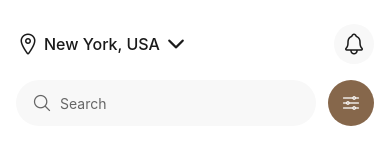
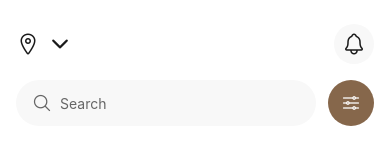
Before and after one commit to ReRun007/FashionECommerce, a React Native app: screen /MainApp in a window 390 px wide. Shown: the top 156 px of the page. Built offline with nearby package versions, Linux system fonts and the light colour scheme.

Commit message:
location

```diff
--- a/src/screens/auth/locationScreen.js
+++ b/src/screens/auth/locationScreen.js
@@ -15,6 +15,7 @@ const LONGITUDE_DELTA = LATITUDE_DELTA * ASPECT_RATIO;
 export default function LocationScreen({ navigation }) {
     const { loading, location, address, requestLocationPermission } = useLocation();
     const [showModal, setShowModal] = useState(false);
+
 
     const handleAllowLocation = async () => {
         const granted = await requestLocationPermission();
@@ -34,7 +35,7 @@ export default function LocationScreen({ navigation }) {
     const handleConfirmLocation = () => {
         setShowModal(false);
         setTimeout(() => {
-            navigation.navigate('Login');
+            navigation.navigate('MainApp', { screen: 'Home', params: { address: address } });
         }, 300);
     };
 
--- a/src/screens/home/homeScreen.js
+++ b/src/screens/home/homeScreen.js
@@ -9,7 +9,9 @@ import Products from '../../components/product/products';
 
 const { width } = Dimensions.get('window');
 
-export default function HomeScreen() {
+export default function HomeScreen({ route }) {
+  const { address } = route.params || {};
+  // console.log(address);
   const [selectedTab, setSelectedTab] = useState('All');
 
   // ข้อมูลจำลองสำหรับ Category
@@ -58,7 +60,7 @@ export default function HomeScreen() {
       <View style={styles.header}>
         <TouchableOpacity style={styles.locationButton}>
           <Ionicons name="location-outline" size={24} color={COLORS.textPrimary} />
-          <Text style={styles.locationText}>New York, USA</Text>
+          <Text style={styles.locationText} numberOfLines={2}>{address}</Text>
           <Ionicons name="chevron-down" size={24} color={COLORS.textPrimary} />
         </TouchableOpacity>
         <TouchableOpacity style={styles.notificationButton}>
@@ -147,10 +149,11 @@ const styles = StyleSheet.create({
     gap: 4,
   },
   locationText: {
-    fontSize: 16,
+    fontSize: 14,
     color: COLORS.textPrimary,
-    fontWeight: '500',
-  },
+    maxWidth: width * 0.4, // จำกัดความกว้างให้เป็นครึ่งจอ
+    ellipsizeMode: 'tail'
+},
   notificationButton: {
     width: 40,
     height: 40,
```
